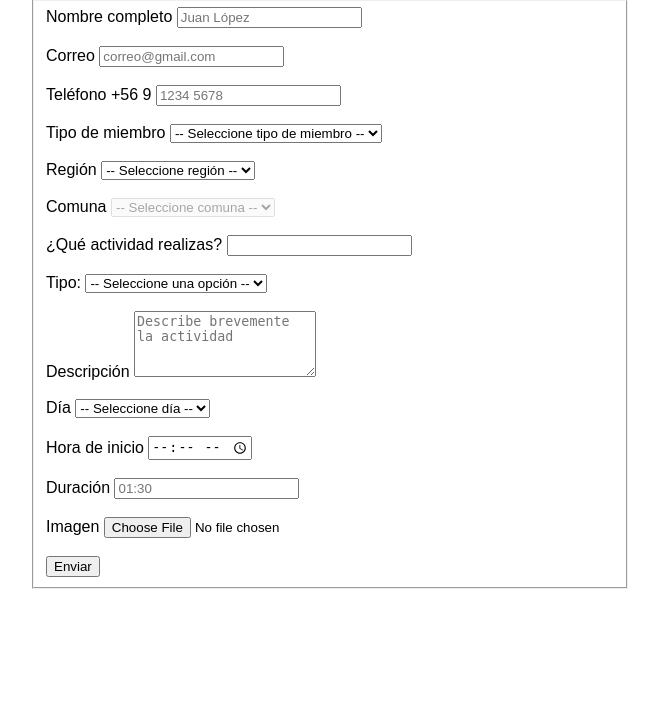
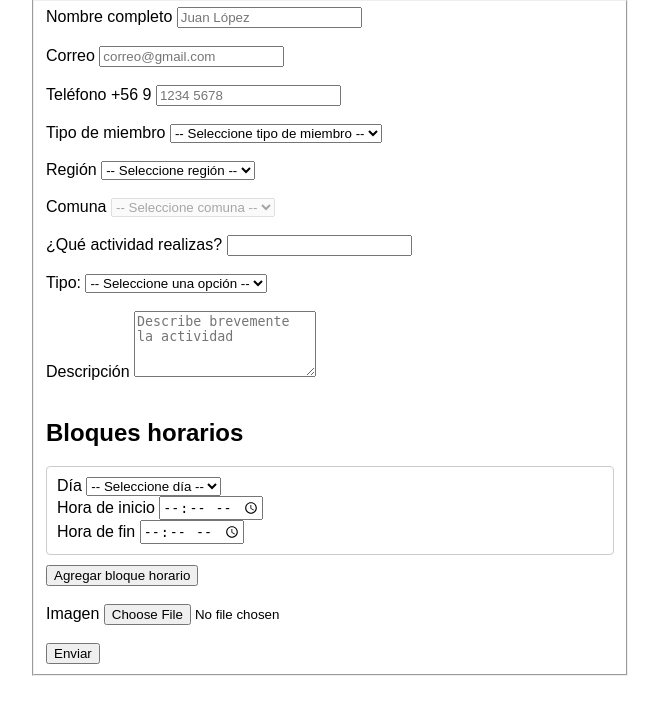
Before and after one commit to Kaishu1/desarrollo_web_camila_paredes, a Flask app: page /registro-miembros in a window 1280 px wide. Shown: the part 108-824 px from the top of the page, without its empty margins (310-969 px from the left). Before the commit the page ends 697 px from the top, so only its background shows below. Run offline with Flask 3, Linux system fonts and the light colour scheme; data that the repository does not hold is empty; parts of the project's set-up code (start-up, migrations or seed data) failed here and were passed over.

Commit message:
fix: se arregló el tema de los bloques horarios del formulario, antes no se podía poner más de un bloque horario

```diff
--- a/app.py
+++ b/app.py
@@ -1,6 +1,7 @@
 from flask import Flask, jsonify, render_template, request, redirect, url_for
-from database.db import Actividad, Comuna, Foto, Region, db, Miembro, crear_registro_completo
+from database.db import Actividad, BloqueHorario, Comuna, Foto, Region, db, Miembro, crear_registro_completo
 from werkzeug.utils import secure_filename
+from datetime import datetime
 import os
 
 app = Flask(__name__)
@@ -36,6 +37,78 @@ TIPOS_MIEMBRO = {
 
 def obtener_regiones():
     return Region.query.order_by(Region.id).all()
+
+
+def obtener_bloques_por_actividad(actividades_ids):
+    bloques_por_actividad = {}
+
+    if actividades_ids:
+        bloques = BloqueHorario.query.filter(
+            BloqueHorario.actividad_id.in_(actividades_ids)
+        ).order_by(
+            BloqueHorario.dia,
+            BloqueHorario.hora_inicio,
+        ).all()
+
+        for bloque in bloques:
+            bloques_por_actividad.setdefault(bloque.actividad_id, []).append(bloque)
+
+    return bloques_por_actividad
+
+
+def obtener_bloques_desde_formulario():
+    dias = request.form.getlist("bloque_dia[]")
+    horas_inicio = request.form.getlist("bloque_hora_inicio[]")
+    horas_fin = request.form.getlist("bloque_hora_fin[]")
+    bloques_horarios = []
+    dias_validos = {"lunes", "martes", "miércoles", "jueves", "viernes", "sábado", "domingo"}
+
+    if not dias or not horas_inicio or not horas_fin:
+        raise ValueError("Debe ingresar al menos un bloque horario")
+    if not (len(dias) == len(horas_inicio) == len(horas_fin)):
+        raise ValueError("Los bloques horarios están incompletos")
+
+    for dia, hora_inicio, hora_fin in zip(dias, horas_inicio, horas_fin):
+        dia = dia.strip()
+        hora_inicio = hora_inicio.strip()
+        hora_fin = hora_fin.strip()
+
+        if not dia or not hora_inicio or not hora_fin:
+            raise ValueError("Todos los campos del bloque horario son obligatorios")
+
+        if dia not in dias_validos:
+            raise ValueError("El día del bloque horario no es válido")
+
+        inicio = datetime.strptime(hora_inicio, "%H:%M").time()
+        fin = datetime.strptime(hora_fin, "%H:%M").time()
+
+        if fin <= inicio:
+            raise ValueError("La hora de fin debe ser posterior a la hora de inicio")
+
+        bloques_horarios.append({
+            "fecha": datetime(2000, 1, 3).date(),
+            "dia": dia,
+            "hora_inicio": hora_inicio,
+            "hora_fin": hora_fin,
+        })
+
+    return bloques_horarios
+
+
+def duracion_desde_bloques(bloques_horarios):
+    total_minutos = 0
+
+    for bloque in bloques_horarios:
+        inicio = datetime.strptime(bloque["hora_inicio"], "%H:%M")
+        fin = datetime.strptime(bloque["hora_fin"], "%H:%M")
+        diferencia = fin - inicio
+        total_minutos += int(diferencia.total_seconds() // 60)
+
+    if total_minutos % 60 == 0:
+        return str(total_minutos // 60)
+
+    horas = total_minutos / 60
+    return str(round(horas, 2)).rstrip("0").rstrip(".")
 
 
 @app.route("/")
@@ -169,10 +242,17 @@ def listadoMiembros():
         pagina = total_paginas
 
     registros = consulta.limit(por_pagina).offset((pagina - 1) * por_pagina).all()
+    actividades_ids = [
+        actividad.id
+        for _, actividad, _, _ in registros
+        if actividad
+    ]
+    bloques_por_actividad = obtener_bloques_por_actividad(actividades_ids)
 
     return render_template(
         "listado-miembros.html",
         registros=registros,
+        bloques_por_actividad=bloques_por_actividad,
         tipo_seleccionado=tipo_actividad,
         pagina=pagina,
         total_paginas=total_paginas,
@@ -189,6 +269,7 @@ def detalleMiembro(miembro_id):
 
     fotos_por_actividad = {}
     actividades_ids = [actividad.id for actividad in actividades]
+    bloques_por_actividad = obtener_bloques_por_actividad(actividades_ids)
 
     if actividades_ids:
         fotos = Foto.query.filter(Foto.actividad_id.in_(actividades_ids)).all()
@@ -200,6 +281,7 @@ def detalleMiembro(miembro_id):
         miembro=miembro,
         comuna=comuna,
         actividades=actividades,
+        bloques_por_actividad=bloques_por_actividad,
         fotos_por_actividad=fotos_por_actividad,
     )
 
@@ -236,10 +318,17 @@ def registroMiembros():
 
         nombre_actividad = request.form.get("nombreActividad")
         tipo_actividad = request.form.get("tipoActividad")
-        dia = request.form.get("dia")
-        hora_inicio = request.form.get("horaInicio")
-        duracion = request.form.get("duracion")
         descripcion = request.form.get("descripcion")
+
+        try:
+            bloques_horarios = obtener_bloques_desde_formulario()
+        except ValueError as error:
+            return str(error), 400
+
+        primer_bloque = bloques_horarios[0]
+        dia = primer_bloque["dia"]
+        hora_inicio = primer_bloque["hora_inicio"]
+        duracion = duracion_desde_bloques(bloques_horarios)
 
         # AQUÍ va lo de la foto
         foto = request.files.get("foto")
@@ -267,6 +356,7 @@ def registroMiembros():
             hora_inicio=hora_inicio,
             duracion=duracion,
             descripcion=descripcion,
+            bloques_horarios=bloques_horarios,
             ruta_archivo=ruta_archivo,
             nombre_archivo=nombre_archivo
         )
--- a/static/css/index.css
+++ b/static/css/index.css
@@ -97,7 +97,7 @@ table {
 }
 
 .tabla-registros {
-  min-width: 1350px;
+  min-width: 1500px;
 }
 
 .foto-registro {
--- a/static/css/registro-miembros.css
+++ b/static/css/registro-miembros.css
@@ -13,3 +13,10 @@ h1 {
 .exito.visible {
     display: block;
 }
+
+.bloque-horario {
+    border: 1px solid #ccc;
+    border-radius: 4px;
+    margin-bottom: 10px;
+    padding: 10px;
+}
--- a/static/js/validador-form-registro.js
+++ b/static/js/validador-form-registro.js
@@ -27,8 +27,24 @@ const validarNombreActividad = (actividad) => {
     return actividad && actividad.trim().length > 3;
 };
 
-const validarDuracion = (duracion) => {
-    return duracion && /^\d{2}:\d{2}$/.test(duracion.trim());
+const validarBloquesHorarios = () => {
+    const bloques = document.querySelectorAll(".bloque-horario");
+
+    if (bloques.length === 0) {
+        return false;
+    }
+
+    for (const bloque of bloques) {
+        const dia = bloque.querySelector('select[name="bloque_dia[]"]').value;
+        const horaInicio = bloque.querySelector('input[name="bloque_hora_inicio[]"]').value;
+        const horaFin = bloque.querySelector('input[name="bloque_hora_fin[]"]').value;
+
+        if (!validarSeleccion(dia) || !horaInicio || !horaFin || horaFin <= horaInicio) {
+            return false;
+        }
+    }
+
+    return true;
 };
 
 function mostrarError(idError, esValido) {
@@ -50,9 +66,6 @@ function validarFormRegistro(event) {
     const inputNombreActividad = document.getElementById("nombreActividad");
     const inputTipoActividad = document.getElementById("tipoActividad");
     const inputDescripcion = document.getElementById("descripcion");
-    const inputDia = document.getElementById("dia");
-    const inputHoraInicio = document.getElementById("horaInicio");
-    const inputDuracion = document.getElementById("duracion");
 
     const nombreValido = validarNombre(inputNombre.value);
     const correoValido = validarCorreo(inputCorreo.value);
@@ -64,9 +77,7 @@ function validarFormRegistro(event) {
     const nombreActividadValido = validarNombreActividad(inputNombreActividad.value);
     const tipoActividadValido = validarSeleccion(inputTipoActividad.value);
     const descripcionValida = validarSeleccion(inputDescripcion.value);
-    const diaValido = validarSeleccion(inputDia.value);
-    const horaInicioValida = validarSeleccion(inputHoraInicio.value);
-    const duracionValida = validarDuracion(inputDuracion.value);
+    const bloquesHorariosValidos = validarBloquesHorarios();
 
     mostrarError("errorNombre", nombreValido);
     mostrarError("errorCorreo", correoValido);
@@ -78,9 +89,7 @@ function validarFormRegistro(event) {
     mostrarError("errorNombreActividad", nombreActividadValido);
     mostrarError("errorTipoActividad", tipoActividadValido);
     mostrarError("errorDescripcion", descripcionValida);
-    mostrarError("errorDia", diaValido);
-    mostrarError("errorHoraInicio", horaInicioValida);
-    mostrarError("errorDuracion", duracionValida);
+    mostrarError("errorBloquesHorarios", bloquesHorariosValidos);
 
     const formularioValido =
         nombreValido &&
@@ -93,13 +102,28 @@ function validarFormRegistro(event) {
         nombreActividadValido &&
         tipoActividadValido &&
         descripcionValida &&
-        diaValido &&
-        horaInicioValida &&
-        duracionValida;
+        bloquesHorariosValidos;
 
     if (!formularioValido) {
         event.preventDefault();
     }
+}
+
+function agregarBloqueHorario() {
+    const contenedor = document.getElementById("contenedor-bloques-horarios");
+    const primerBloque = contenedor.querySelector(".bloque-horario");
+    const nuevoBloque = primerBloque.cloneNode(true);
+    const inputs = nuevoBloque.querySelectorAll("input");
+    const selects = nuevoBloque.querySelectorAll("select");
+
+    inputs.forEach((input) => {
+        input.value = "";
+    });
+    selects.forEach((select) => {
+        select.value = "";
+    });
+
+    contenedor.appendChild(nuevoBloque);
 }
 
 function actualizarDetalleTipoMiembro() {
@@ -133,5 +157,6 @@ function actualizarDetalleTipoMiembro() {
 }
 
 document.getElementById("tipo_miembro").addEventListener("change", actualizarDetalleTipoMiembro);
+document.getElementById("agregar-bloque-horario").addEventListener("click", agregarBloqueHorario);
 actualizarDetalleTipoMiembro();
 formRegistro.addEventListener("submit", validarFormRegistro);
--- a/templates/registro-miembros.html
+++ b/templates/registro-miembros.html
@@ -115,34 +115,39 @@
                 <span class="error" id="errorDescripcion">Debe ingresar una descripción</span>
             </div>
             <br>
+            <section id="bloques-horarios">
+                <h2>Bloques horarios</h2>
+                <div id="contenedor-bloques-horarios">
+                    <div class="bloque-horario">
                         <div>
-                <label for="dia">Día</label>
-                <select id="dia" name="dia">
+                            <label>Día
+                                <select name="bloque_dia[]">
                                     <option value="">-- Seleccione día --</option>
                                     <option value="lunes">Lunes</option>
                                     <option value="martes">Martes</option>
-                    <option value="miercoles">Miércoles</option>
+                                    <option value="miércoles">Miércoles</option>
                                     <option value="jueves">Jueves</option>
                                     <option value="viernes">Viernes</option>
-                    <option value="sabado">Sábado</option>
+                                    <option value="sábado">Sábado</option>
                                     <option value="domingo">Domingo</option>
                                 </select>
-                <span class="error" id="errorDia">Debe seleccionar un día</span>
+                            </label>
                         </div>
-            <br>
-
                         <div>
-                <label for="horaInicio">Hora de inicio</label>
-                <input type="time" id="horaInicio" name="horaInicio">
-                <span class="error" id="errorHoraInicio">Debe ingresar una hora de inicio</span>
+                            <label>Hora de inicio
+                                <input type="time" name="bloque_hora_inicio[]">
+                            </label>
                         </div>
-            <br>
-
                         <div>
-                <label for="duracion">Duración</label>
-                <input type="text" id="duracion" name="duracion" placeholder="01:30">
-                <span class="error" id="errorDuracion">Debe ingresar una duración</span>
+                            <label>Hora de fin
+                                <input type="time" name="bloque_hora_fin[]">
+                            </label>
                         </div>
+                    </div>
+                </div>
+                <button type="button" id="agregar-bloque-horario">Agregar bloque horario</button>
+                <span class="error" id="errorBloquesHorarios">Debe ingresar bloques horarios válidos</span>
+            </section>
             <br>
 
 
```
Also changed, not shown: database/db.py (+23 -0 lines), database/tarea2.sql (+20 -0 lines), templates/detalle-miembro.html (+13 -0 lines), templates/listado-miembros.html (+15 -0 lines), static/uploads/futbol.png (added). Lines whose indentation alone changed are shown as unchanged.
